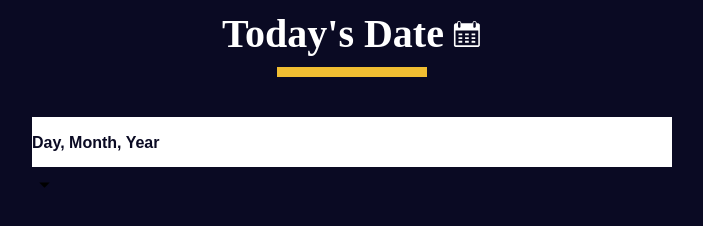
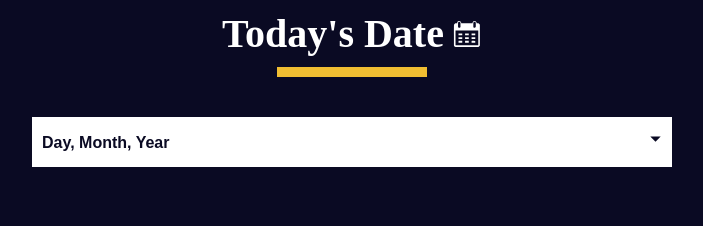
Before and after one commit to Jonnie254/A-Date-Formatter, a plain HTML site: page index.html in a window 1280 px wide. Shown: the full height of the page, 288-991 px from the left. Drawn offline with Linux system fonts and the light colour scheme.

Commit message:
added some code

```diff
--- a/app.css
+++ b/app.css
@@ -60,6 +60,24 @@ select{
     border:none;
     color:var(--dark-grey);
     appearance: none;
-
+    padding:10px;
+    padding-right:38px;
+    -webkit-appearance:none;
+    -moz-appearance:none;
+    transition: color 0.3s ease, background-color 0.3s ease,  border-bottom-color 0.3s ease;
+}
+.select-icon{
+    position:absolute;
+    top:4px;
+    right:4px;
+    width:30px;
+    height:36px;
+    pointer-events:none;
+    padding-left:5px;
+    transition: background-color 0.3s ease, border-color 0.3s ease;
+}
+.select-icon svg.icon{
+    transition:fill 0.3s ease;
+    fill:var(--dark-grey);
 
 }
--- a/index.html
+++ b/index.html
@@ -38,7 +38,7 @@
             <option value="yyyy-mm-dd">Year, Month, Day</option>
             <option value="mm-dd-yyyy-h-mm">Month, Day, Year, Hours, Minutes</option>
         </select>
-        <div class="slect-icon">
+        <div class="select-icon">
             <svg class="icon" xmlns="http://www.w3.org/2000/svg" width="25" height="35" viewBox="0 0 24 24">
                 <rect x="0" fill="none" width="24" height="24" />
                 <g>
```
